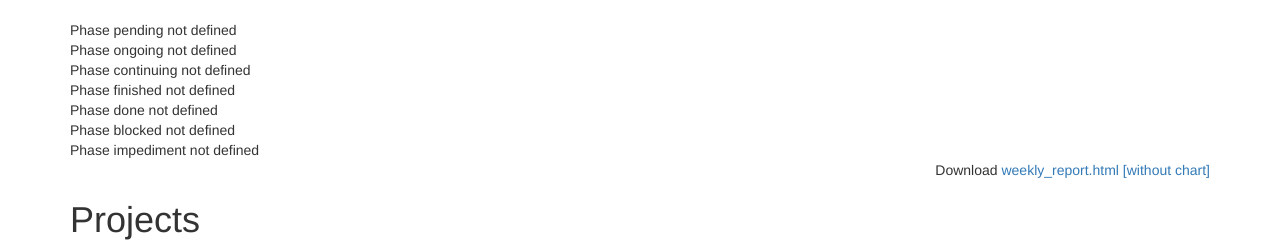
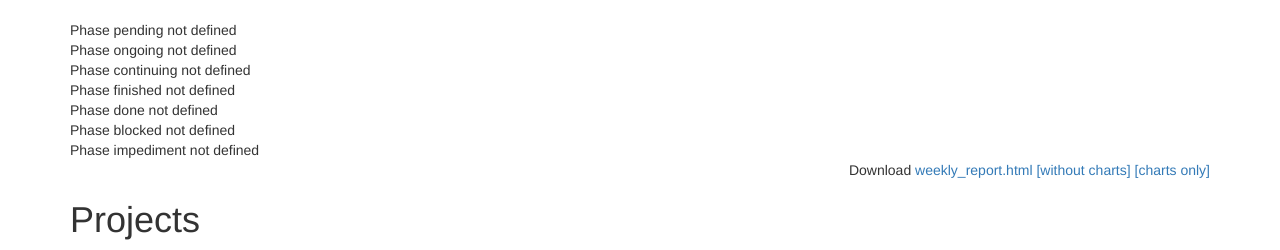
Before and after one commit to jarnoln/mitasny, a Django app: page / in a window 1280 px wide. Shown: the part 52-302 px from the top of the page. Run offline with Django 3.2, Linux system fonts and the light colour scheme; data that the repository does not hold is empty; parts of the project's set-up code (start-up, migrations or seed data) failed here and were passed over; some libraries are stand-ins or nearby versions.

Commit message:
Rename option to hide chart

```diff
--- a/tasks/project.py
+++ b/tasks/project.py
@@ -22,7 +22,7 @@ class ProjectListWeekly(ListView):
     def get_context_data(self, **kwargs):
         context = super(ProjectListWeekly, self).get_context_data(**kwargs)
         context['messages'] = check_validity()
-        context['chart'] = self.request.GET.get('chart', '1')
+        context['hide_chart'] = self.request.GET.get('hide_chart', '')
         context['hide_text'] = self.request.GET.get('hide_text', '')
         return context
 
@@ -50,7 +50,7 @@ class ProjectWeekly(DetailView):
 
     def get_context_data(self, **kwargs):
         context = super(ProjectWeekly, self).get_context_data(**kwargs)
-        context['chart'] = self.request.GET.get('chart', '1')
+        context['hide_chart'] = self.request.GET.get('hide_chart', '')
         context['hide_text'] = self.request.GET.get('hide_text', '')
         return context
 
--- a/tasks/templates/tasks/project_detail.html
+++ b/tasks/templates/tasks/project_detail.html
@@ -7,7 +7,8 @@
 <div class="text-right">
     {% trans 'Download' %}
     <a href="{% url 'tasks:project_weekly' project.name %}">weekly_report.html</a>
-    <a href="{% url 'tasks:project_weekly' project.name %}?chart=0">[{% trans 'without chart' %}]</a>
+    <a href="{% url 'tasks:project_weekly' project.name %}?hide_chart=1">[{% trans 'without chart' %}]</a>
+    <a href="{% url 'tasks:project_weekly' project.name %}?hide_text=1">[{% trans 'chart only' %}]</a>
 </div>
     <h1> {{ project.title }} </h1>
     <table class="table table-bordered">
--- a/tasks/templates/tasks/project_list.html
+++ b/tasks/templates/tasks/project_list.html
@@ -6,7 +6,8 @@
 <div class="text-right">
     {% trans 'Download' %}
     <a href="{% url 'tasks:projects_weekly' %}">weekly_report.html</a>
-    <a href="{% url 'tasks:projects_weekly' %}?chart=0">[{% trans 'without chart' %}]</a>
+    <a href="{% url 'tasks:projects_weekly' %}?hide_chart=1">[{% trans 'without charts' %}]</a>
+    <a href="{% url 'tasks:projects_weekly' %}?hide_text=1">[{% trans 'charts only' %}]</a>
 </div>
 
     <h1> Projects </h1>
--- a/tasks/templates/tasks/project_weekly_snip.html
+++ b/tasks/templates/tasks/project_weekly_snip.html
@@ -48,7 +48,7 @@
     {% endif %}
 {% endif %}
 
-{% if project.tasks_unfinished and chart == '1' %}
+{% if project.tasks_unfinished and not hide_chart %}
 <b> {% trans 'Backlog' %} </b>
     <table>
         <thead>
```
Also changed, not shown: tasks/tests/test_views_project.py (+11 -3 lines).
